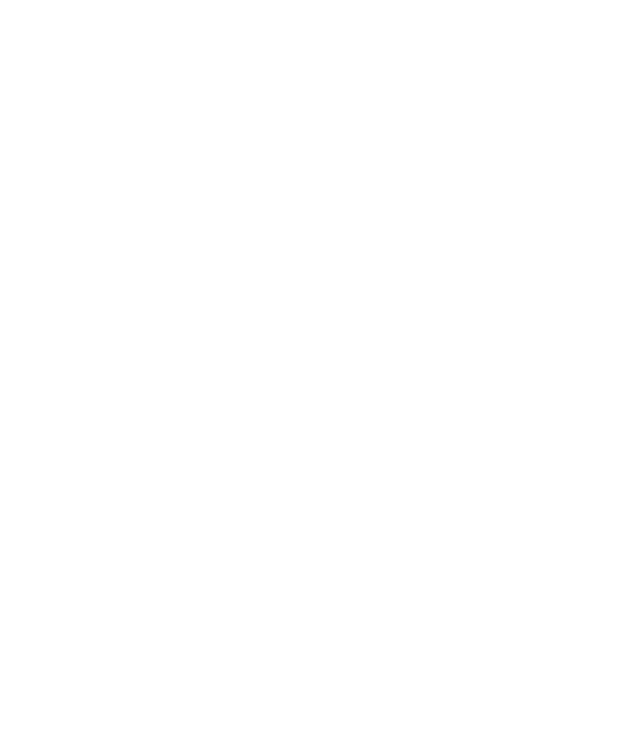
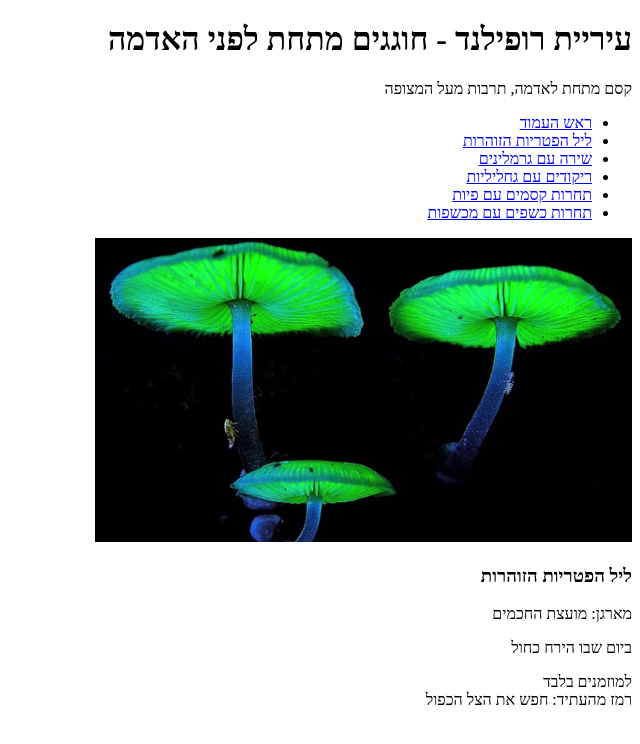
Before and after one commit to RonKaplun/project-ron-kaplun-208267914, a plain HTML site: page q2/index.html in a window 1280 px wide. Shown: the whole page, without its empty margins (640-1280 px from the left). Drawn offline with Linux system fonts and the light colour scheme.

Commit message:
סייד בר וכרטיס ניסיון

```diff
--- a/q2/index.html
+++ b/q2/index.html
@@ -10,6 +10,31 @@
 
 <body>
 
+<header class="main-header" id="top">
+    <h1>עיריית רופילנד - חוגגים מתחת לפני האדמה</h1>
+    <p class="slogan">קסם מתחת לאדמה, תרבות מעל המצופה</p>
+  </header>
+
+   <nav class="side-menu">
+    <ul>
+      <li><a href="#top">ראש העמוד</a></li>
+      <li><a href="#event1">ליל הפטריות הזוהרות</a></li>
+      <li><a href="#event2">שירה עם גרמלינים</a></li>
+      <li><a href="#event3">ריקודים עם גחליליות</a></li>
+      <li><a href="#event4">תחרות קסמים עם פיות</a></li>
+      <li><a href="#event5">תחרות כשפים עם מכשפות</a></li>
+    </ul>
+  </nav>
+
+ <main class="cards-container">
+    <div class="event-card" id="event1">
+      <img src="images/MASHROOMPNG.png" alt="ליל הפטריות הזוהרות">
+      <h3>ליל הפטריות הזוהרות</h3>
+      <p class="organizer">מארגן: מועצת החכמים</p>
+      <p class="time">ביום שבו הירח כחול</p>
+      <span class="tag tag-invite">למוזמנים בלבד</span>
+      <div class="hover-magic">רמז מהעתיד: חפש את הצל הכפול</div>
+    </div>
 
 
 </body>
```
Also changed, not shown: q2/images/FAIRIESPNG.png (added), q2/images/FIREFLIEYSPNG.png (added), q2/images/GREMLINPNG.png (added), q2/images/MASHROOMPNG.png (added), q2/images/WITCHESPNG.png (added).
